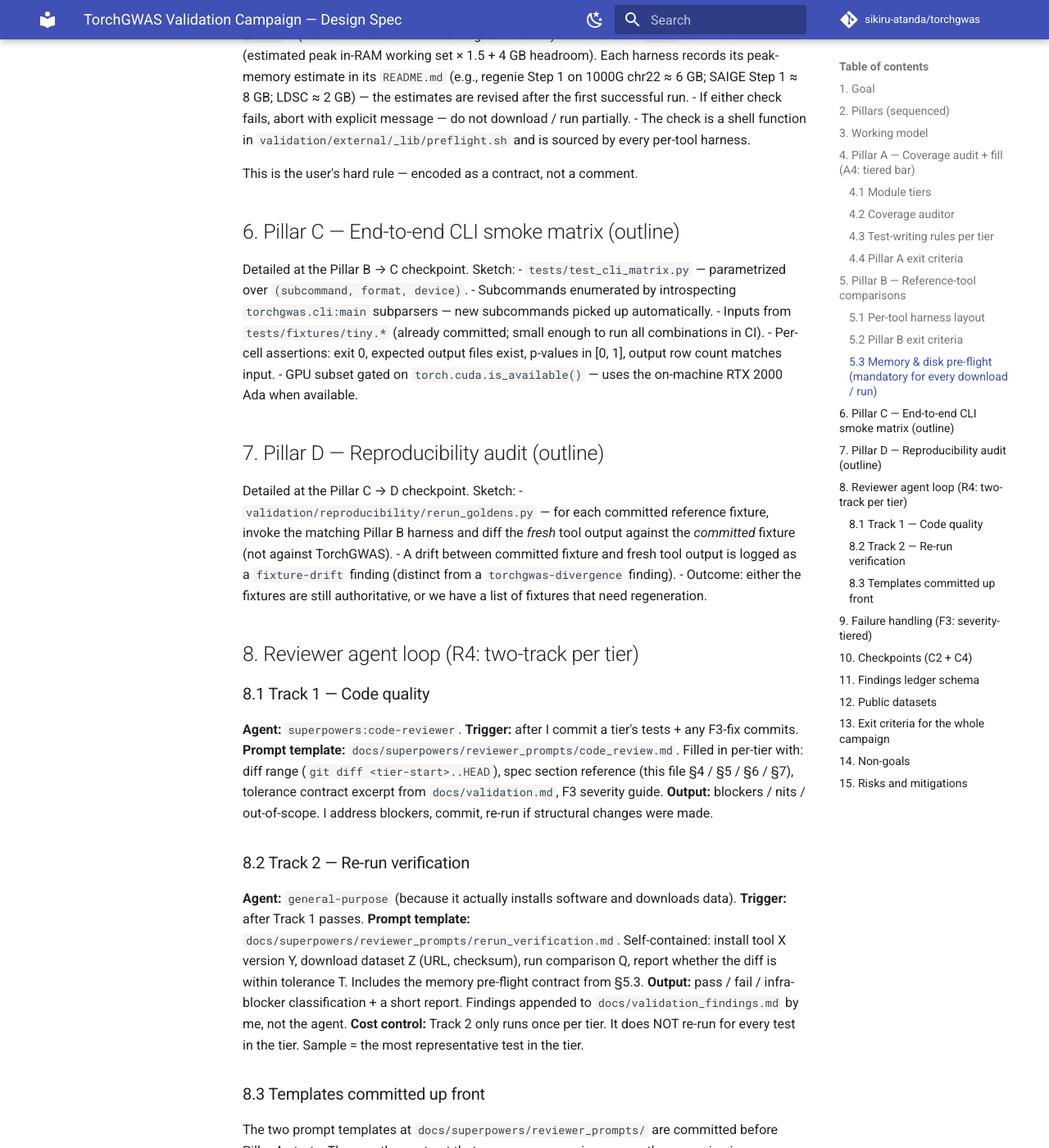
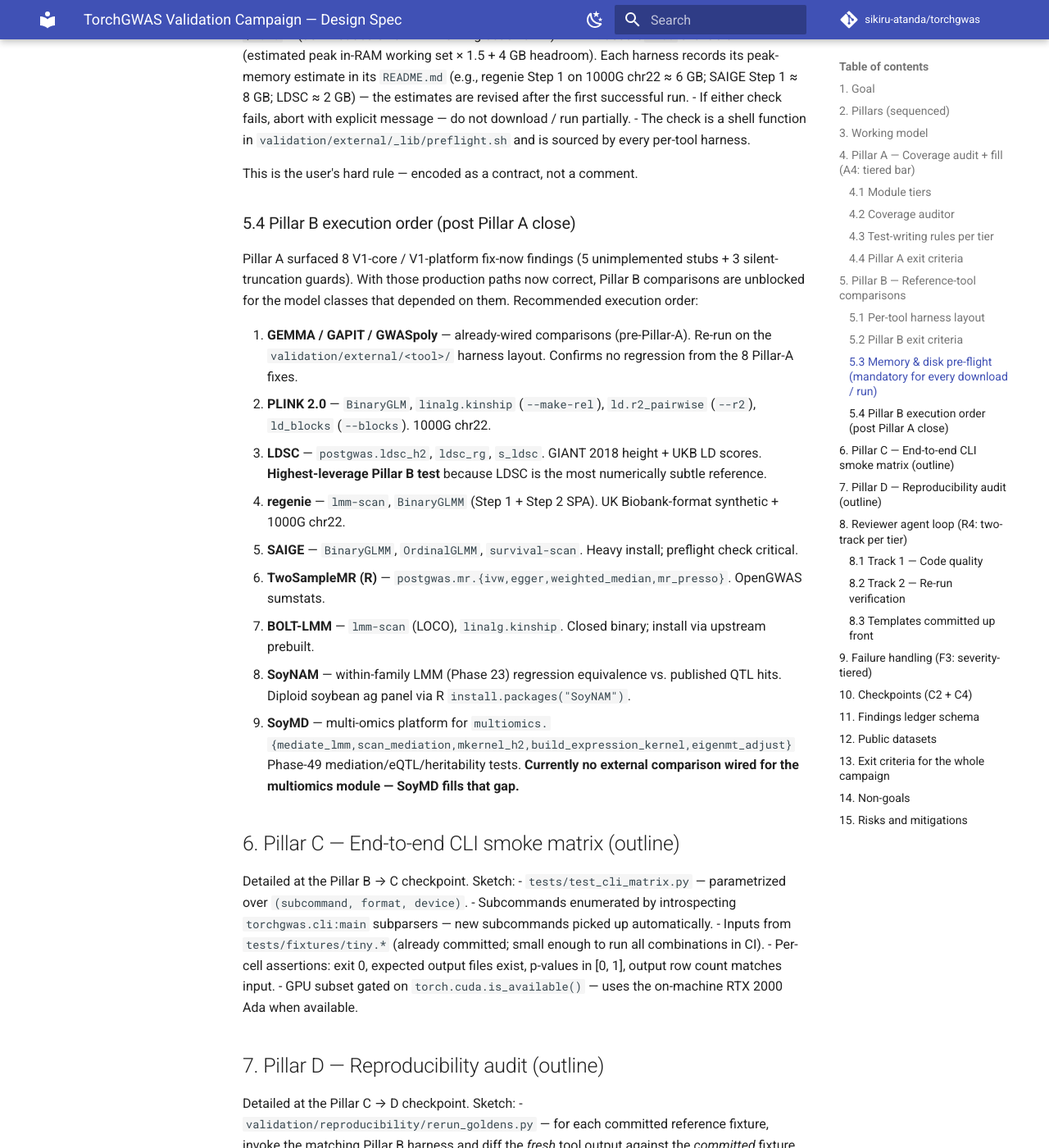
Before and after one commit to sikiru-atanda/torchgenomics, an MkDocs documentation site: the page built from docs/superpowers/specs/2026-04-30-validation-campaign-design.md, in a window 1280 px wide and 1400 px high, scrolled down 4588 px. Shown: the whole window at 82% size. Built offline with MkDocs 1.6.1 and Material for MkDocs 9.7.7, drawn with Linux system fonts in a browser that asks for light colours; comment, search, counter and statistics services are not loaded.

Commit message:
Pillar A T12: close — register external marker, update CLAUDE.md, expand Pillar B
- pyproject.toml: register `external` (Pillar B) and `timeout` (used
  by all tier-N coverage tests) markers under [tool.pytest.ini_options].
- CLAUDE.md: new Validation campaign section documenting the spec /
  plans / ledger / reviewer prompts paths, audit + worklist re-run
  commands, and the 8 Pillar-A V1-fix findings summary.
- spec section 5.4: Pillar B execution order spelled out, with SoyNAM
  and SoyMD added as #8 and #9 (the user surfaced these mid-Tier-1
  per messages on 2026-04-30).

Pillar A close summary:
- 39 commits on validation/pillar-A-coverage.
- 11 implementer subagents + 4 reviewer subagents (2-track Tier 1+2
  + combined Tier 3).
- 698 new coverage tests across 9 new test files (134 linalg + 173
  stats + 17 scan + 22 models_base + 55 models + 45 optim + 35 io
  + 40 preprocess + 26 small + 50 + 54 + 51 + 72 postgwas + 11 tier3
  = a few extra rows above 698 due to mixed-batch counts).
- 8 V1-core / V1-platform F3 fix-now findings, all with separate
  fix commits + test commits + ledger rows:
  1. stats.calibrate.compare_pvalues (Phase-4 stub)
  2. models.lmm_single (Phase-5 stub re-export)
  3. models.lmm_multi (Phase-5 stub re-export)
  4. models.lmm_multi_fit.fit_mvlmm_null_{ai_reml,lbfgs} (Phase-5 stubs)
  5. optim.fisher_scoring.fisher_scoring_reml (Phase-4 stub)
  6. io.convert._write_zarr (zarr v3 API compat)
  7. postgwas._ld_scores.compute_ld_scores (silent shape truncation)
  8. postgwas._clump.ld_clump (silent shape truncation)
- Full suite: 2738 passed, 382 skipped, 0 regressions on existing
  tests. (vs. master baseline 2192 passed, 45 skipped → +546 passing
  tests, 0 regressions.)
- 0 canonical-untested symbols across all 5 Tier-1 + 6 Tier-2 +
  4 Tier-3 packages.

Co-Authored-By: Claude Opus 4.7 (1M context) <noreply@anthropic.com>

```diff
--- a/docs/superpowers/specs/2026-04-30-validation-campaign-design.md
+++ b/docs/superpowers/specs/2026-04-30-validation-campaign-design.md
@@ -119,6 +119,20 @@ Before each `fetch_data.sh` and each `run_<tool>.sh`:
 - The check is a shell function in `validation/external/_lib/preflight.sh` and is sourced by every per-tool harness.
 
 This is the user's hard rule — encoded as a contract, not a comment.
+
+### 5.4 Pillar B execution order (post Pillar A close)
+
+Pillar A surfaced 8 V1-core / V1-platform fix-now findings (5 unimplemented stubs + 3 silent-truncation guards). With those production paths now correct, Pillar B comparisons are unblocked for the model classes that depended on them. Recommended execution order:
+
+1. **GEMMA / GAPIT / GWASpoly** — already-wired comparisons (pre-Pillar-A). Re-run on the `validation/external/<tool>/` harness layout. Confirms no regression from the 8 Pillar-A fixes.
+2. **PLINK 2.0** — `BinaryGLM`, `linalg.kinship` (`--make-rel`), `ld.r2_pairwise` (`--r2`), `ld_blocks` (`--blocks`). 1000G chr22.
+3. **LDSC** — `postgwas.ldsc_h2`, `ldsc_rg`, `s_ldsc`. GIANT 2018 height + UKB LD scores. **Highest-leverage Pillar B test** because LDSC is the most numerically subtle reference.
+4. **regenie** — `lmm-scan`, `BinaryGLMM` (Step 1 + Step 2 SPA). UK Biobank-format synthetic + 1000G chr22.
+5. **SAIGE** — `BinaryGLMM`, `OrdinalGLMM`, `survival-scan`. Heavy install; preflight check critical.
+6. **TwoSampleMR (R)** — `postgwas.mr.{ivw,egger,weighted_median,mr_presso}`. OpenGWAS sumstats.
+7. **BOLT-LMM** — `lmm-scan` (LOCO), `linalg.kinship`. Closed binary; install via upstream prebuilt.
+8. **SoyNAM** — within-family LMM (Phase 23) regression equivalence vs. published QTL hits. Diploid soybean ag panel via R `install.packages("SoyNAM")`.
+9. **SoyMD** — multi-omics platform for `multiomics.{mediate_lmm,scan_mediation,mkernel_h2,build_expression_kernel,eigenmt_adjust}` Phase-49 mediation/eQTL/heritability tests. **Currently no external comparison wired for the multiomics module — SoyMD fills that gap.**
 
 ## 6. Pillar C — End-to-end CLI smoke matrix (outline)
 
--- a/pyproject.toml
+++ b/pyproject.toml
@@ -86,6 +86,8 @@ markers = [
     "golden: golden reference tests against GEMMA/GAPIT/GWASpoly",
     "slow: tests that take more than 30 seconds",
     "gpu: tests that require a CUDA device",
+    "external: tests that install + run external reference tools (Pillar B)",
+    "timeout: per-test or per-module timeout (requires pytest-timeout)",
 ]
 
 [tool.ruff]
```
Also changed, not shown: CLAUDE.md (+30 -0 lines).
